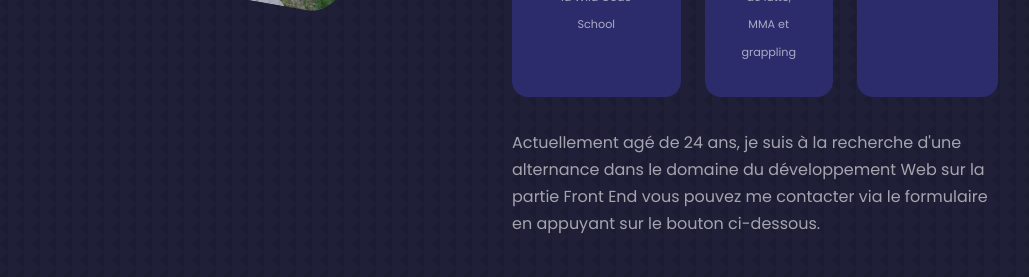
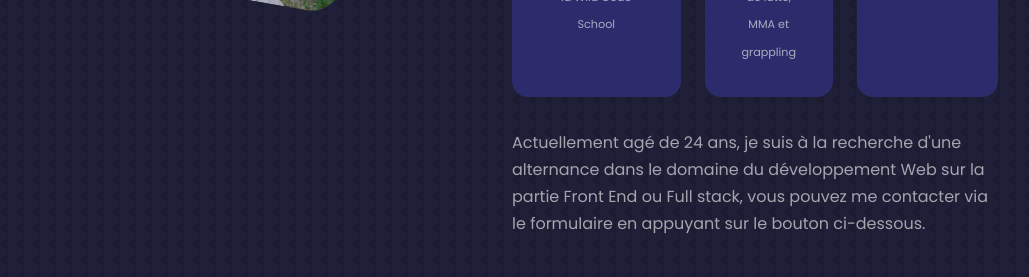
Before and after one commit to oussamablk-1/react-portfolio_website, a React (Create React App) app: page / in a window 1280 px wide. Shown: the part 1380-1657 px from the top of the page, without its empty margins (128-1157 px from the left). Built offline with nearby package versions, Linux system fonts and the light colour scheme.

Commit message:
Update about.jsx

```diff
--- a/src/components/about/about.jsx
+++ b/src/components/about/about.jsx
@@ -47,7 +47,7 @@ export const About = () => {
 
           </div>
 
-          <p>Actuellement agé de 24 ans, je suis à la recherche d'une alternance dans le domaine du développement Web sur la partie Front End vous pouvez me contacter via le formulaire en appuyant sur le bouton ci-dessous.</p>
+          <p>Actuellement agé de 24 ans, je suis à la recherche d'une alternance dans le domaine du développement Web sur la partie Front End ou Full stack, vous pouvez me contacter via le formulaire en appuyant sur le bouton ci-dessous.</p>
 
           <a href="#contact" className='btn btn-primary'>Contacter</a>
         </div>
```
